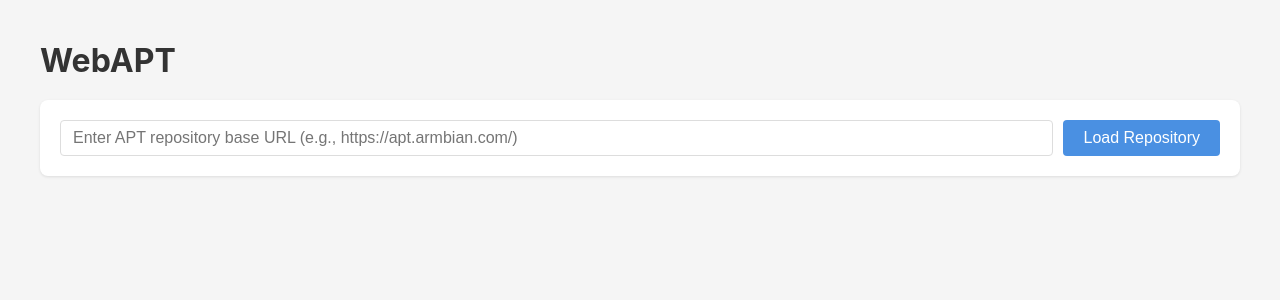
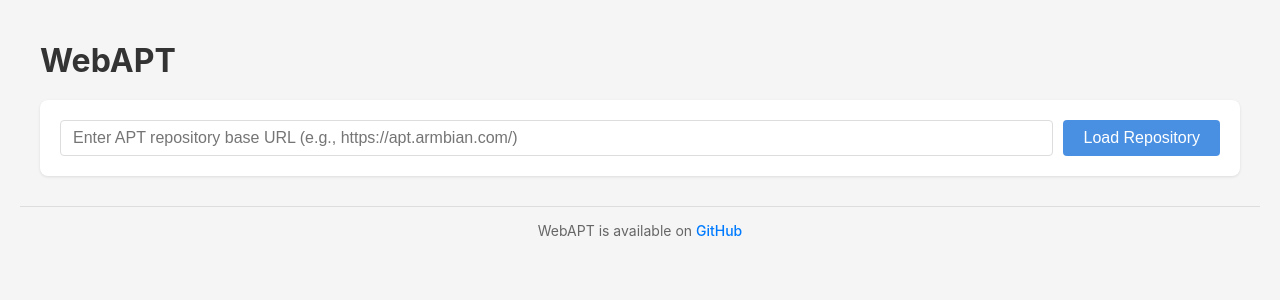
Before and after one commit to HeyMeco/WebAPT, a Flask app: page / in a window 1280 px wide. Shown: the top 300 px of the page. Run offline with Flask 3, Linux system fonts and the light colour scheme.

Commit message:
UI: Add Footer

```diff
--- a/static/style.css
+++ b/static/style.css
@@ -411,3 +411,26 @@
   text-align: center;
   line-height: 1.5;
 }
+
+/* Footer styles */
+.footer {
+  margin-top: 30px;
+  text-align: center;
+  padding: 15px 0;
+  border-top: 1px solid #ddd;
+}
+
+.footer-content {
+  color: #666;
+  font-size: 14px;
+}
+
+.footer a {
+  color: #007bff;
+  text-decoration: none;
+  font-weight: 500;
+}
+
+.footer a:hover {
+  text-decoration: underline;
+}
--- a/templates/index.html
+++ b/templates/index.html
@@ -83,6 +83,12 @@
         </div>
     </div>
 
+    <footer class="footer">
+        <div class="footer-content">
+            WebAPT is available on <a href="https://github.com/HeyMeco/WebAPT" target="_blank">GitHub</a>
+        </div>
+    </footer>
+
     <script src="/static/script.js"></script>
 </body>
 </html>
```
